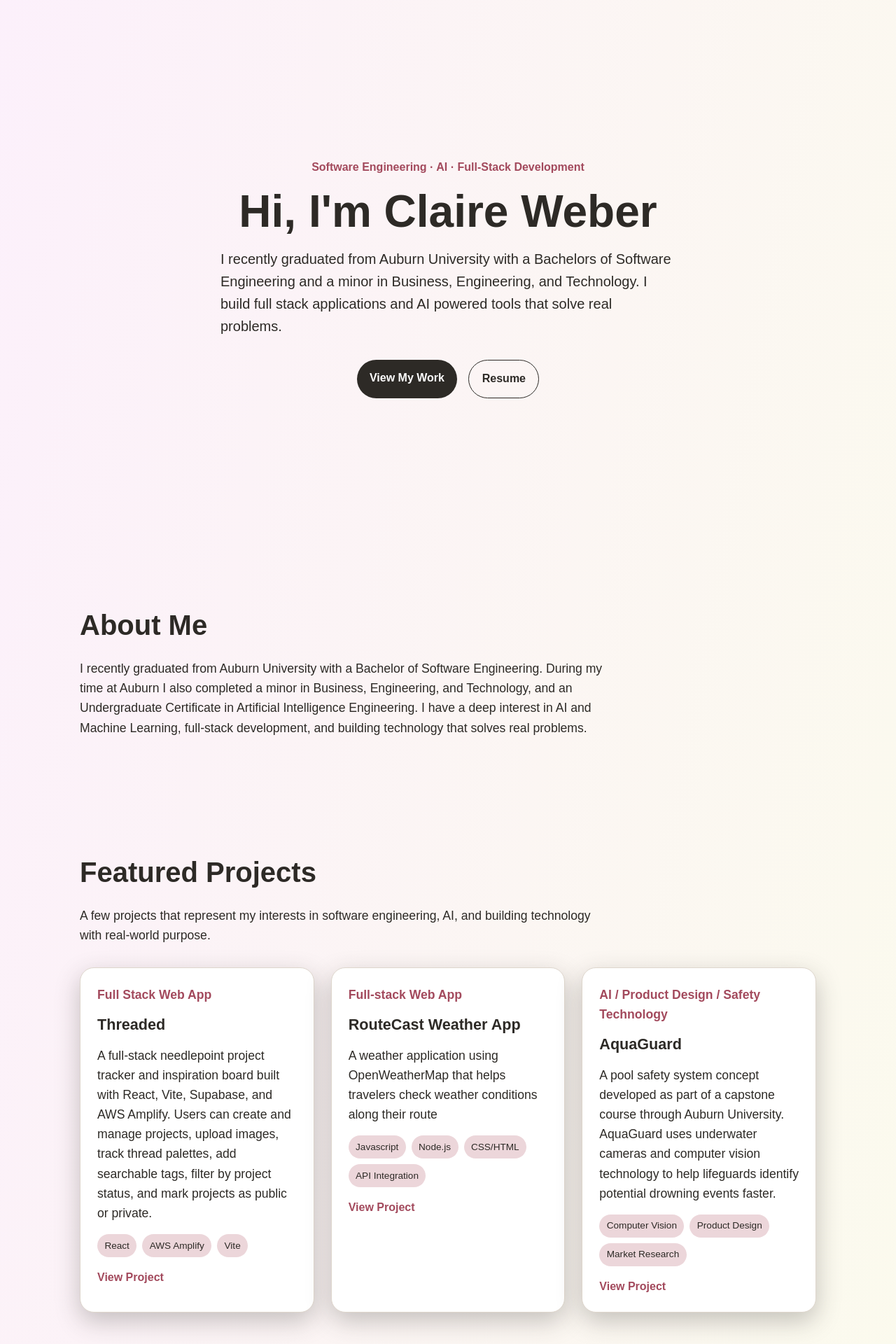
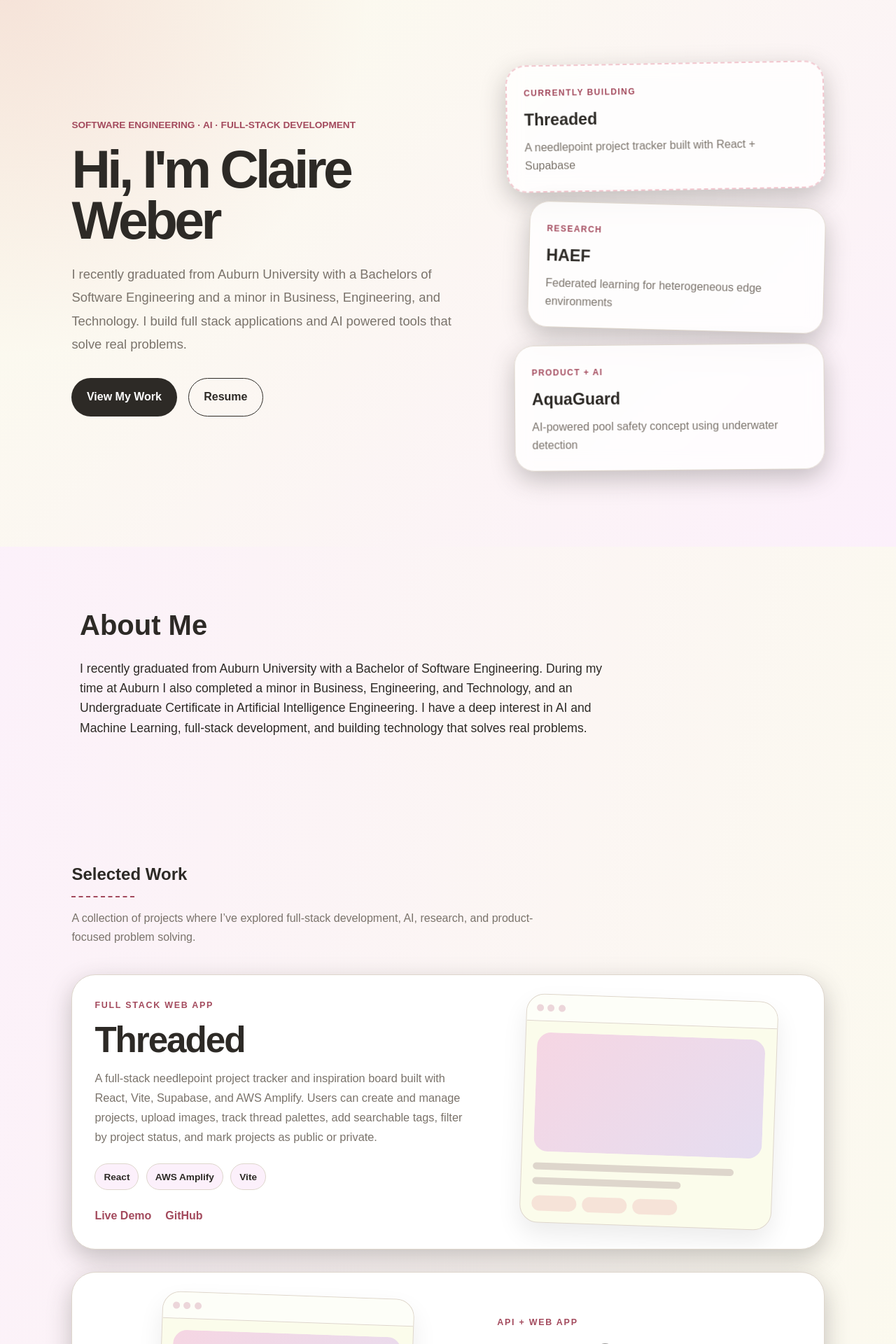
Before and after one commit to claireweber12/claire-portfolio, a React (Vite) app: page / in a window 1280 px wide. Shown: the part 80-2000 px from the top of the page at 70% size. Built offline with nearby package versions, Linux system fonts and the light colour scheme.

Commit message:
updated hero and projects sections

```diff
--- a/package.json
+++ b/package.json
@@ -11,7 +11,8 @@
   },
   "dependencies": {
     "react": "^19.2.5",
-    "react-dom": "^19.2.5"
+    "react-dom": "^19.2.5",
+    "react-icons": "^5.6.0"
   },
   "devDependencies": {
     "@eslint/js": "^10.0.1",
--- a/src/components/Hero.jsx
+++ b/src/components/Hero.jsx
@@ -2,6 +2,7 @@
 function Hero(){
     return(
         <section className="hero">
+            <div className="hero-content">
                 <p className="eyebrow">Software Engineering · AI · Full-Stack Development</p>
 
                 <h1>Hi, I'm Claire Weber</h1>
@@ -20,6 +21,27 @@ function Hero(){
                         Resume
                     </a>
                 </div>
+            </div>
+
+                <div className="hero-card-stack">
+                    <div className="mini-card featured">
+                        <span>Currently Building</span>
+                        <h3>Threaded</h3>
+                        <p>A needlepoint project tracker built with React + Supabase</p>
+                    </div>
+
+                    <div className='mini-card'>
+                        <span>Research</span>
+                        <h3>HAEF</h3>
+                        <p>Federated learning for heterogeneous edge environments</p>
+                    </div>
+
+                    <div className="mini-card">
+                        <span>Product + AI</span>
+                        <h3>AquaGuard</h3>
+                        <p>AI-powered pool safety concept using underwater detection</p>
+                    </div>
+                </div>
         </section>
     )
 }
--- a/src/components/Projects.jsx
+++ b/src/components/Projects.jsx
@@ -1,29 +1,26 @@
+import { projects } from "../data/projects";
 import ProjectCard from "./projectCard";
-import { projects } from "../data/projects";
 
-function Projects(){
+function Projects() {
   return (
-        <section id="projects" className="section projects">
-            <h2>Featured Projects</h2>
+    <section className="projects-section" id="projects">
+      <div className="section-header">
+        <h2 className="section-title">Selected Work</h2>
+        <p className="section-intro">
+          A collection of projects where I’ve explored full-stack development,
+          AI, research, and product-focused problem solving.
+        </p>
+      </div>
 
-            <p className="section-intro">
-                A few projects that represent my interests in software
-                engineering, AI, and building technology with real-world purpose.
-            </p>
-
-            <div className="project-grid">
-                {projects.map((project)=>(
+      <div className="work-list">
+        {projects.map((project, index) => (
           <ProjectCard
-                    key={project.title}
-                    title={project.title}
-                    category={project.category}
-                    description={project.description}
-                    skills={project.skills}
-                    link={project.link}
+            key={project.id}
+            project={project}
+            isReversed={index % 2 !== 0}
           />
         ))}
       </div>
-
     </section>
   );
 }
--- a/src/components/projectCard.jsx
+++ b/src/components/projectCard.jsx
@@ -1,22 +1,59 @@
 
-function ProjectCard({title, category, description, skills, link}) {
+function ProjectCard({project, isReversed}) {
     return (
-        <article className="project-card">
-            <p className = "project-category">{category}</p>
+        <article className={`work-card ${isReversed ? "reverse" : ""}`}>
+            <div className="work-card-content">
+                <p className = "work-label">{project.category}</p>
 
-            <h3>{title}</h3>
+                <h3>{project.title}</h3>
 
-            <p>{description}</p>
+                <p className='work-description'>{project.description}</p>
 
-            <div className="project-skills">
-                {skills.map((skill) => (
-                    <span key={skill}>{skill}</span>
-                ))}
+                <div className="work-tags">
+                    {project.tech.map((tool) => (
+                        <span key={tool}>{tool}</span>
+                    ))}
+                </div>
+                <div className="work-links">
+                {project.caseStudy && project.caseStudy !== "#" && (
+                    <a href={project.caseStudy} className="text-link">
+                    View Case Study
+                    </a>
+                )}
+
+                {project.demo && project.demo !== "#" && (
+                    <a href={project.demo} className="text-link" target="_blank" rel="noreferrer">
+                    Live Demo
+                    </a>
+                )}
+
+                {project.github && project.github !== "#" && (
+                    <a href={project.github} className="text-link" target="_blank" rel="noreferrer">
+                    GitHub
+                    </a>
+                )}
+                </div>
             </div>
 
-            <a href={link} className="project-link">
-                View Project
-            </a>
+            <div className="work-preview">
+                <div className="preview-window">
+                    <div className="preview-bar">
+                        <span></span>
+                        <span></span>
+                        <span></span>
+                    </div>
+                    <div className="preview-body">
+                        <div className="preview-image-placeholder"></div>
+                        <div className="preview-line long"></div>
+                        <div className="preview-line"></div>
+                        <div className='preview-pill-row'>
+                            <span></span>
+                            <span></span>
+                            <span></span>
+                        </div>
+                    </div>
+                </div>
+            </div>
         </article>
     );
 }
--- a/src/data/projects.js
+++ b/src/data/projects.js
@@ -1,33 +1,38 @@
 export const projects = [
 
 {
+    id:1,
     title: "Threaded",
     category: "Full Stack Web App",
     description:"A full-stack needlepoint project tracker and inspiration board built with React, Vite, Supabase, and AWS Amplify. Users can create and manage projects, upload images, track thread palettes, add searchable tags, \
     filter by project status, and mark projects as public or private.",
-    skills: ["React", "AWS Amplify", "Vite"],
-    link: "https://main.d3bty356y6d0wb.amplifyapp.com/",
+    tech: ["React", "AWS Amplify", "Vite"],
+    github: "https://github.com/claireweber12/threaded",
+    demo: "https://main.d3bty356y6d0wb.amplifyapp.com/",
+    caseStudy:'#',
+    featured: true,
 },
 {
-    title: "RouteCast Weather App",
-    category: "Full-stack Web App",
+    id:2,
+    title: "RouteCast",
+    category: "API + Web App",
     description: "A weather application using OpenWeatherMap that \
     helps travelers check weather conditions along their route",
-    skills: ["Javascript", "Node.js", "CSS/HTML", "API Integration"],
-    link: "#",
+    tech: ["Javascript", "Node.js", "CSS/HTML", "API Integration"],
+    github:"https://github.com/claireweber12/routecase",
+    demo: "#",
+    featured:false,
 },
 {
     title: "AquaGuard",
-    category: "AI / Product Design / Safety Technology",
+    category: "AI + Product Design",
     description: "A pool safety system concept developed as part of a capstone course through Auburn University. AquaGuard uses \
     underwater cameras and computer vision technology to help lifeguards identify potential drowning events faster.",
-    skills: ["Computer Vision", "Product Design", "Market Research"],
-    link: "#",
-}
-
-
-
-
+    tech: ["Computer Vision", "Product Design", "Market Research"],
+    github: "#",
+    caseStudy:'#',
+    featured:false,
+},
 
 
 ]
--- a/src/styles/base.css
+++ b/src/styles/base.css
@@ -28,13 +28,15 @@ body {
 
 
 .button {
-    display: inline-block;
-    padding: 0.85rem 1.15rem;
+    display: inline-flex;
+    align-items:center;
+    justify-content:center;
+    padding: 0.85rem 1.35rem;
     border-radius: 999px;
     text-decoration:none;
-    font-weight: bold;
+    font-weight: 700;
     cursor: pointer;
-    transition: transform 0.2s ease, background 0.2s ease;
+    transition: transform 0.2s ease, bow-shadow 0.2s ease;
 }
 
 html {
@@ -45,3 +47,11 @@ html {
     transform: translateY(-2px);
     background-color: var(--accent-light);
 }
+
+.section-title::after {
+  content: "";
+  display: block;
+  width: 90px;
+  border-bottom: 2px dashed var(--accent);
+  margin-top: 0.75rem;
+}
--- a/src/styles/hero.css
+++ b/src/styles/hero.css
@@ -1,30 +1,43 @@
 .hero{
     min-height: 100vh;
-    max-width:1100px;
-    margin: 0 auto;
-    padding: 7rem 1.5rem 5rem;
-    display:flex;
-    flex-direction:column;
-    justify-content: center;
+    display:grid;
+    grid-template-columns: 1.1fr 0.9fr;
     align-items:center;
+    gap:4rem;
+    padding: 6rem 8%;
+    background:
+        radial-gradient(circle at top left, rgba(217, 95, 118, 0.16), transparent 35%),
+        linear-gradient(135deg, var(--background), var(--background-soft));
+}
+
+.hero-content{
+    max-width:720px;
 }
 
 .eyebrow{
     color:var(--accent);
-    font-weight:bold;
+    font-size:0.85rem;
+    text-transform:uppercase;
+    letter-spacing:0.14;
+    color: var(--accent);
+    font-weight:700;
     margin-bottom:1rem;
 }
 
 .hero h1 {
-    font-size: 4rem;
-    line-height:1.1;
-    margin-bottom:1rem;
+    font-size: clamp(2.8rem,6vw,5.8rem);
+    line-height:0.95;
+    margin-bottom:1.5rem;
+    color: var(--text);
+    letter-spacing:-0.06em;
 }
 
 .hero-description{
-    max-width: 650px;
-    font-size: 1.25rem;
-    margin-bottom: 2rem;
+    font-size:1.15rem;
+    line-height:1.8;
+    color:var(--muted-text);
+    max-width:620px;
+    margin-bottom:2rem;
 }
 
 .hero-buttons{
@@ -51,3 +64,61 @@
     background:var(--text);
     color:white;
 }
+
+.hero-card-stack{
+    position:relative;
+    display:flex;
+    flex-direction:column;
+    gap:1.25rem;
+}
+
+.mini-card {
+  background: rgba(255, 255, 255, 0.78);
+  border: 1px solid var(--border);
+  border-radius: 28px;
+  padding: 1.5rem;
+  box-shadow: var(--shadow);
+  backdrop-filter: blur(12px);
+  transform: rotate(-1deg);
+  transition: transform 0.2s ease, box-shadow 0.2s ease;
+}
+
+.mini-card:nth-child(2) {
+  margin-left: 2rem;
+  transform: rotate(1.5deg);
+}
+
+.mini-card:nth-child(3) {
+  margin-left: 0.75rem;
+  transform: rotate(-0.5deg);
+}
+
+.mini-card:hover {
+  transform: translateY(-6px) rotate(0deg);
+  box-shadow: 0 20px 45px rgba(0, 0, 0, 0.11);
+}
+
+.mini-card span {
+  display: inline-block;
+  font-size: 0.75rem;
+  text-transform: uppercase;
+  letter-spacing: 0.12em;
+  color: var(--accent);
+  font-weight: 700;
+  margin-bottom: 0.6rem;
+}
+
+.mini-card h3 {
+  font-size: 1.45rem;
+  margin-bottom: 0.5rem;
+  color: var(--text);
+}
+
+.mini-card p {
+  color: var(--muted-text);
+  line-height: 1.6;
+}
+
+.mini-card.featured {
+  border: 2px dashed rgba(217, 95, 118, 0.35);
+}
--- a/src/styles/projects.css
+++ b/src/styles/projects.css
@@ -1,62 +1,179 @@
 .section-intro{
-    margin-bottom: 2rem;
-    color:var(--text);
+    max-width: 680px;
+    color: var(--muted-text);
+    line-height:1.7;
+    margin-top:1rem;
+    margin-bottom:2.5rem;
 }
 
-.project-grid{
-    display:grid;
-    grid-template-columns: repeat(3, 1fr);
-    gap:1.5rem;
+.projects-section{
+    padding:6rem 8%;
 }
 
-.project-card{
-    background:white;
-    border: 1px solid var(--border);
-    border-radius:20px;
-    padding: 1.5rem;
-    box-shadow: var(--shadow);
-    transition: transform 0.2s ease, box-shadow 0.2s ease;
+.work-card {
+  display: grid;
+  grid-template-columns: 1fr 0.8fr;
+  gap: 2rem;
+  align-items: center;
+  background: var(--card);
+  border: 1px solid var(--border);
+  border-radius: 34px;
+  padding: 2rem;
+  box-shadow: var(--shadow);
+  margin-bottom: 2rem;
+  overflow: hidden;
+  transition: transform 0.2s ease, box-shadow 0.2s ease;
 }
 
-.project-card:hover {
+.work-card:hover {
   transform: translateY(-6px);
-  box-shadow: var(--shadow);
+  box-shadow: 0 20px 45px rgba(0, 0, 0, 0.1);
 }
 
-.project-category{
-    color:var(--accent);
-    font-size:0.9rem;
-    font-weight:bold;
-    margin-bottom:0.75rem;
+.work-label {
+  font-size: 0.78rem;
+  text-transform: uppercase;
+  letter-spacing: 0.14em;
+  color: var(--accent);
+  font-weight: 800;
+  margin-bottom: 0.8rem;
 }
 
-.project-card h3{
-    font-size: 1.35rem;
-    margin-bottom:0.75rem;
-    color:var(--text);
+.work-card h3 {
+  font-size: clamp(2rem, 4vw, 3.2rem);
+  line-height: 1;
+  letter-spacing: -0.04em;
+  margin-bottom: 1rem;
+  color: var(--text);
 }
 
-.project-skills{
-    display:flex;
-    flex-wrap:wrap;
-    gap:0.5rem;
-    margin: 1rem auto;
+.work-description {
+  color: var(--muted-text);
+  line-height: 1.7;
+  font-size: 1.02rem;
+  max-width: 620px;
 }
 
-.project-skills span{
-    background: var(--accent-light);
-    border:1px solid --border;
-    border-radius:999px;
-    padding: 0.35rem 0.65rem;
-    font-size: 0.85rem;
+.work-tags {
+  display: flex;
+  flex-wrap: wrap;
+  gap: 0.65rem;
+  margin: 1.5rem 0;
 }
 
-.project-link{
-    color:var(--accent);
-    font-weight:bold;
-    text-decoration:none;
+.work-tags span {
+  padding: 0.45rem 0.75rem;
+  border-radius: 999px;
+  background: var(--background-soft);
+  border: 1px solid var(--border);
+  color: var(--text);
+  font-size: 0.85rem;
+  font-weight: 600;
 }
 
-.project-link:hover{
-    text-decoration:underline;
+.work-links {
+  display: flex;
+  gap: 1.25rem;
+  flex-wrap: wrap;
 }
+
+.text-link {
+  color: var(--accent);
+  font-weight: 800;
+  text-decoration: none;
+  position: relative;
+}
+
+.text-link::after {
+  content: "";
+  position: absolute;
+  left: 0;
+  bottom: -4px;
+  width: 100%;
+  height: 2px;
+  background: var(--accent);
+  transform: scaleX(0);
+  transform-origin: left;
+  transition: transform 0.2s ease;
+}
+
+.text-link:hover::after {
+  transform: scaleX(1);
+}
+
+.work-preview {
+  display: flex;
+  justify-content: center;
+}
+
+.preview-window {
+  width: 100%;
+  max-width: 360px;
+  background: var(--background);
+  border: 1px solid var(--border);
+  border-radius: 26px;
+  overflow: hidden;
+  transform: rotate(2deg);
+  box-shadow: 0 16px 35px rgba(0, 0, 0, 0.08);
+}
+
+.preview-bar {
+  display: flex;
+  gap: 0.35rem;
+  padding: 0.85rem;
+  border-bottom: 1px solid var(--border);
+  background: rgba(255, 255, 255, 0.65);
+}
+
+.preview-bar span {
+  width: 10px;
+  height: 10px;
+  border-radius: 50%;
+  background: var(--accent-light);
+}
+
+.preview-body {
+  padding: 1rem;
+}
+
+.preview-image-placeholder {
+  height: 170px;
+  border-radius: 20px;
+  background:
+    linear-gradient(135deg, rgba(217, 95, 118, 0.18), rgba(112, 124, 186, 0.16)),
+    var(--background-soft);
+  margin-bottom: 1rem;
+}
+
+.preview-line {
+  height: 10px;
+  width: 65%;
+  background: var(--border);
+  border-radius: 999px;
+  margin-bottom: 0.65rem;
+}
+
+.preview-line.long {
+  width: 88%;
+}
+
+.preview-pill-row {
+  display: flex;
+  gap: 0.5rem;
+  margin-top: 1rem;
+}
+
+.preview-pill-row span {
+  height: 22px;
+  width: 64px;
+  border-radius: 999px;
+  background: rgba(217, 95, 118, 0.16);
+}
+
+.work-card.reverse .work-card-content {
+  order: 2;
+}
+
+.work-card.reverse .work-preview {
+  order: 1;
+}
--- a/src/styles/responsive.css
+++ b/src/styles/responsive.css
@@ -1,26 +1,94 @@
-@media (max-width: 700px){
-    .hero h1 {
-        font-size: 2.8rem;
-    }
+@media (max-width: 850px){
+  .hero{
+      grid-template-columns:1fr;
+      padding:5rem 6%;
+      gap:3rem;
+      text-align:left;
+  }
 
-    .hero-description{
-        font-size:1.05rem;
-    }
+  .hero-card-stack{
+      max-width:520px;
+  }
 
-    .navbar {
-        flex-direction: column;
-        gap:1rem;
-    }
+  .mini-card:nth-child(2),
+  .mini-card:nth-child(3) {
+      margin-left: 0;
+  }
 
-    .nav-links {
-        flex-wrap:wrap;
-        justify-content: center;
-    }
-    .project-grid{
-        grid-template-columns:1fr;
-    }
-    .skills-grid {
-        grid-template-columns: 1fr;
-    }
+  .work-card {
+    grid-template-columns: 1fr;
+  }
+
+  .work-preview {
+    justify-content: flex-start;
+  }
+
+  .preview-window {
+    max-width: 100%;
+    transform: rotate(0deg);
+  }
+
+  .about-section {
+    padding: 4rem 6%;
+  }
+
+  .about-grid {
+    grid-template-columns: 1fr;
+    gap: 2.5rem;
+  }
+
+  .puzzle-card:nth-child(1),
+  .puzzle-card:nth-child(2),
+  .puzzle-card:nth-child(3) {
+    margin-left: 0;
+    margin-right: 0;
+  }
+
+  .puzzle-card::before,
+  .puzzle-card::after {
+    display: none;
+  }
+
 
 }
+
+@media (max-width: 600px) {
+  .hero {
+    padding: 4rem 5%;
+  }
+
+  .hero h1 {
+    font-size: 2.7rem;
+  }
+
+  .hero-description {
+    font-size: 1rem;
+  }
+
+  .hero-buttons {
+    flex-direction: column;
+    align-items: stretch;
+  }
+
+  .btn {
+    width: 100%;
+  }
+
+  .work-card {
+    padding: 1.4rem;
+    border-radius: 26px;
+  }
+
+  .work-card h3 {
+    font-size: 2rem;
+  }
+
+  .work-links {
+    flex-direction: column;
+    gap: 0.85rem;
+  }
+
+  .about-section {
+    padding: 3.5rem 5%;
+  }
+}
```
Also changed, not shown: 1 other file (tests, documents, lock files or other folders). Lines whose indentation alone changed are shown as unchanged.
